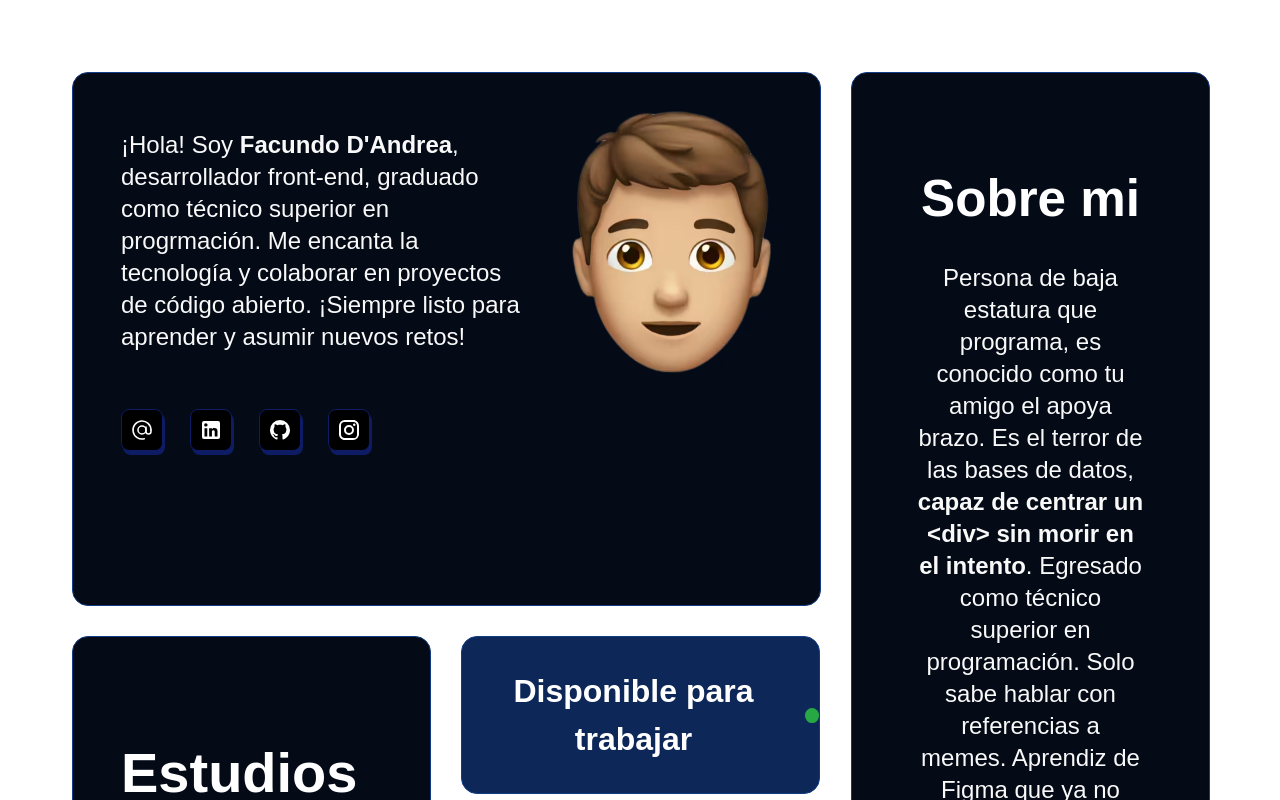
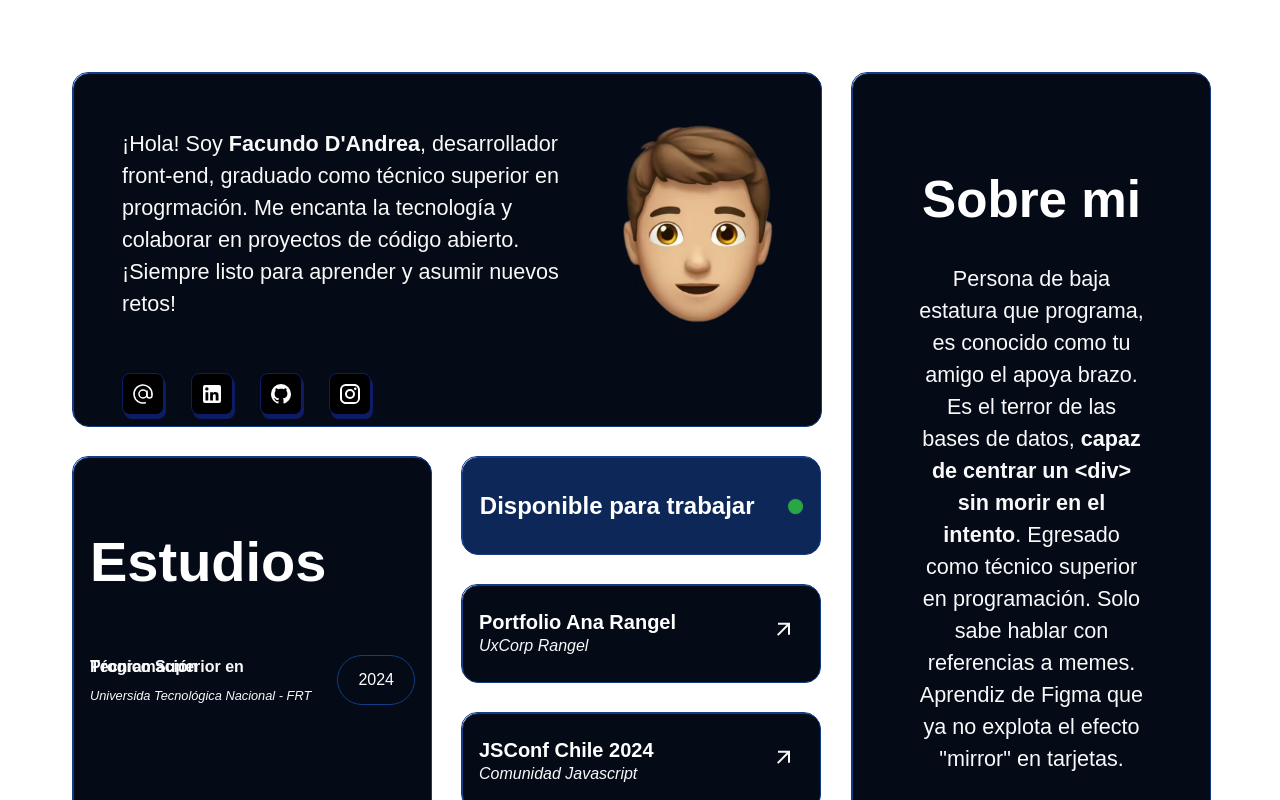
Before and after one commit to Facundodandrea/bento-portfolio, a React (Vite) app: page / in a window 1280 px wide. Shown: the top 800 px of the page. Built offline with nearby package versions, Linux system fonts and the light colour scheme.

Commit message:
fix: :art: add max-width and change general styles in cards

```diff
--- a/src/components/cards/aboutMeCard/aboutCard.css
+++ b/src/components/cards/aboutMeCard/aboutCard.css
@@ -14,7 +14,7 @@
 
         p {
             text-align: center;
-            font-size: 1.5rem;
+            font-size: 1.35rem;
             font-weight: 300;
             line-height: 2rem;
         }
--- a/src/components/cards/footerCard/footerCard.css
+++ b/src/components/cards/footerCard/footerCard.css
@@ -12,6 +12,7 @@
     p {
         font-size: 1rem;
         font-weight: 500;
+        line-height: 0;
     }
 }
 
@@ -20,10 +21,10 @@
     align-items: center;
     justify-content: center;
     width: 100%;
-    padding: 10px 0;
 
     p {
         margin: 0 0.25rem;
+        line-height: 0;
     }
 
     video {
--- a/src/components/cards/statusCard/statusCard.css
+++ b/src/components/cards/statusCard/statusCard.css
@@ -11,7 +11,6 @@
     text-align: center;
 
     h2 {
-        font-size: 2rem;
         font-weight: 600;
     }
   }
--- a/src/components/cards/studiesCard/studiesCard.css
+++ b/src/components/cards/studiesCard/studiesCard.css
@@ -12,7 +12,7 @@
 }
 
 .info {
-    margin: 3rem;
+    margin: 1rem;
 
     h2 {
         font-size: 3.5rem;
@@ -40,7 +40,7 @@
     }
 
     .org {
-        font-size: 1rem;
+        font-size: 0.8rem;
         font-weight: 300;
         font-style: italic;
     }
--- a/src/components/cards/wideCard/wideCard.css
+++ b/src/components/cards/wideCard/wideCard.css
@@ -17,7 +17,7 @@
         gap: 3rem;
 
         p {
-            font-size: 1.5rem;
+            font-size: 1.35rem;
             font-weight: 300;
             line-height: 2rem;
             text-align: left;
@@ -25,7 +25,7 @@
 
 
             img {
-                max-width: 200px;
+                max-width: 150px;
                 Width: 100%;
             }
     }
--- a/src/components/cards/workCard/workCard.css
+++ b/src/components/cards/workCard/workCard.css
@@ -16,7 +16,7 @@
 }
 
 .project-name {
-  font-size: 1.5rem;
+  font-size: 1.25rem;
   font-weight: 600;
   line-height: 0;
 }
@@ -25,6 +25,7 @@
   font-size: 1rem;
   font-weight: 300;
   font-style: italic;
+  line-height: 0.5rem;
 }
 
 .btn-link {
--- a/src/pages/Home.tsx
+++ b/src/pages/Home.tsx
@@ -86,12 +86,13 @@ const Home = () => {
   })
 
   return (
+    <div className='container-grid'>
       <ResponsiveGridLayout
         className='layout'
         layouts={layouts}
         breakpoints={{ lg: 1200, md: 996, sm: 768, xs: 480, xxs: 0 }}
         cols={{ lg: 3, md: 3, sm: 2, xs: 1, xxs: 1 }}
-      rowHeight={62}
+        rowHeight={32}
         isDraggable={true}
         isResizable={false}
         margin={[32, 32]}
@@ -179,6 +180,7 @@ const Home = () => {
           <FooterCard />
         </div>
       </ResponsiveGridLayout>
+    </div>
   )
 }
 
--- a/src/pages/home.css
+++ b/src/pages/home.css
@@ -1,8 +1,20 @@
+.container-grid{
+    max-width: 1500px;
+    margin: auto;
+}
+
+.react-grid-layout {
+    transform: translate(0, 0);
+}
+
 .react-grid-item{
+    height: 77px;
     cursor: grab;
     text-align: center;
     border-radius: 1rem;
     transition: all 0.1s ease;
     font-family: 'Onest Variable', sans-serif;
     color: white;
+
+    border: 1px solid var(--border-color);
 }
```
Lines whose indentation alone changed are shown as unchanged.
